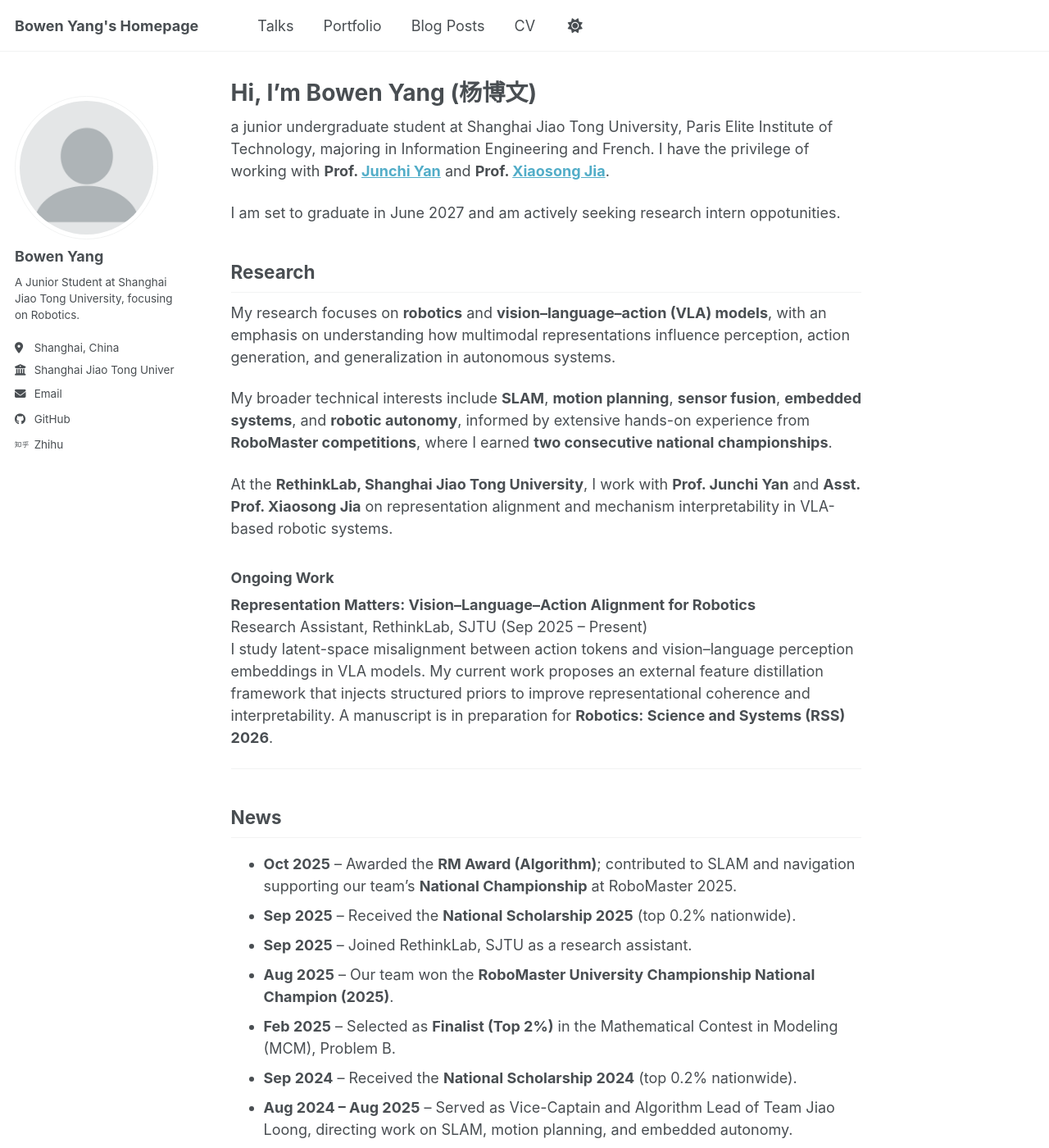
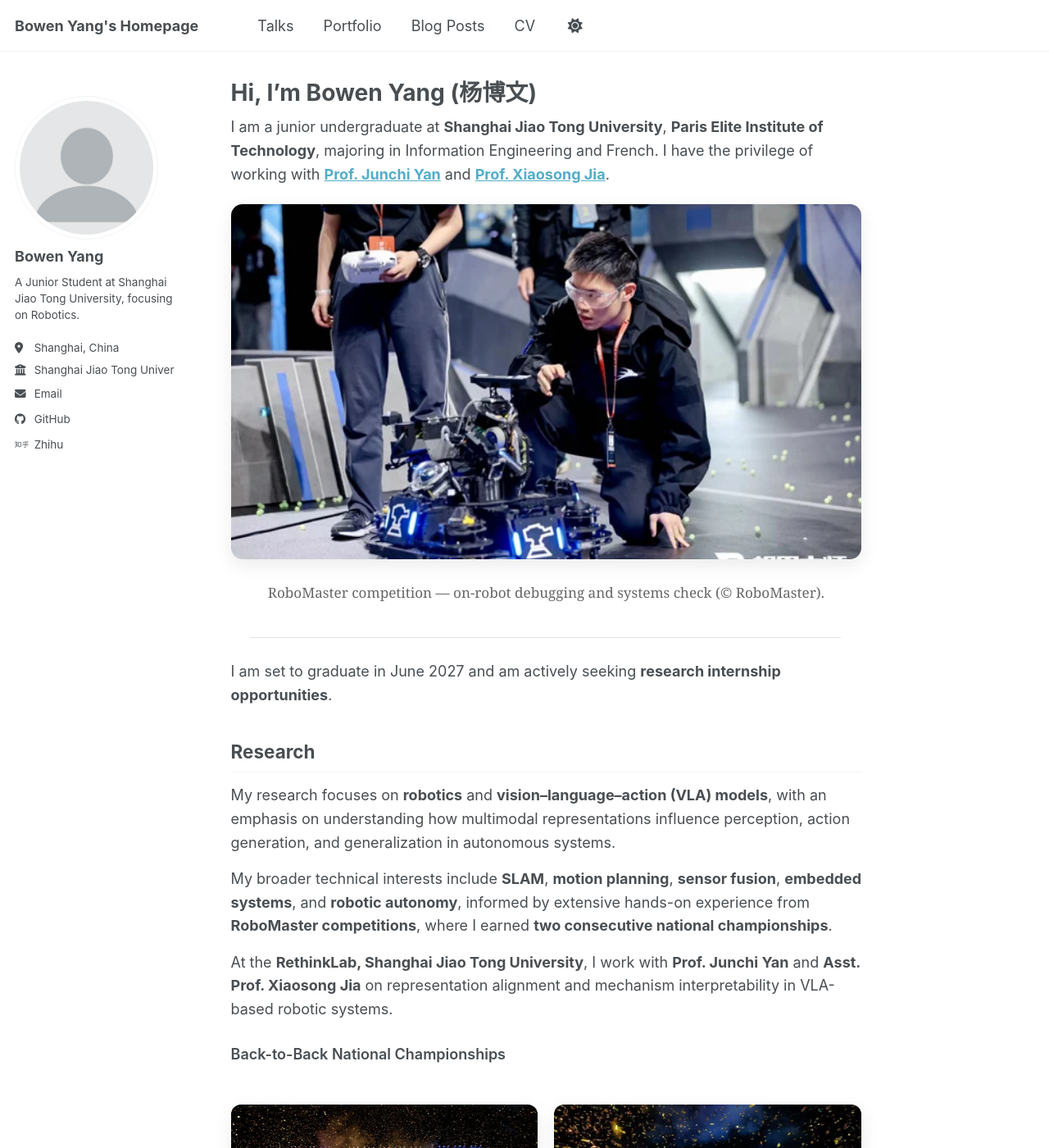
Before and after one commit to ybwowen/ybwowen.github.io, a Jekyll site: the page built from _pages/about.md, in a window 1280 px wide and 1400 px high. Shown: the whole window at 82% size. Built offline with Jekyll 4.4.1, drawn with Linux system fonts in a browser that asks for light colours; a script bundle is joined from its source files by our own code; library files that are not in the unit come from our copies; some of the changed text lies outside the part shown.

Commit message:
feat: update about.md

```diff
--- a/_includes/head/custom.html
+++ b/_includes/head/custom.html
@@ -12,6 +12,7 @@
 <link rel="icon" type="image/png" href="{{ base_path }}/images/favicon-192x192.png" sizes="192x192"/>
 <link rel="manifest" href="{{ base_path }}/images/manifest.json"/>
 <link rel="icon" href="/images/favicon.ico"/>
+<link rel="stylesheet" href="{{ '/assets/css/custom.css' | relative_url }}">
 <meta name="theme-color" content="#ffffff"/>
 
 <!-- end custom head snippets -->
--- a/_pages/about.md
+++ b/_pages/about.md
@@ -7,9 +7,30 @@
   - /about.html
 ---
 
-a junior undergraduate student at Shanghai Jiao Tong University, Paris Elite Institute of Technology, majoring in Information Engineering and French. I have the privilege of working with **Prof. [Junchi Yan](https://thinklab.sjtu.edu.cn/)** and **Prof. [Xiaosong Jia](https://jiaxiaosong1002.github.io/)**.
+<div class="hero-block">
+  <p>
+    I am a junior undergraduate at <strong>Shanghai Jiao Tong University</strong>, <strong>Paris Elite Institute of Technology</strong>, majoring in Information Engineering and French.
+    I have the privilege of working with <strong><a href="https://thinklab.sjtu.edu.cn/">Prof. Junchi Yan</a></strong> and
+    <strong><a href="https://jiaxiaosong1002.github.io/">Prof. Xiaosong Jia</a></strong>.
+  </p>
 
-I am set to graduate in June 2027 and am actively seeking research intern oppotunities.
+  <figure class="hero-figure">
+    <img src="/assets/img/robomaster/robomaster-action-1200.webp"
+         alt="RoboMaster competition — on-robot debugging and systems check"
+         loading="lazy">
+    <figcaption>
+      RoboMaster competition — on-robot debugging and systems check (© RoboMaster).
+    </figcaption>
+  </figure>
+
+  <hr class="hero-divider">
+
+  <p>
+    I am set to graduate in June 2027 and am actively seeking <strong>research internship opportunities</strong>.
+  </p>
+
+</div>
+
 
 ## Research
 
@@ -19,21 +40,72 @@
 
 At the **RethinkLab, Shanghai Jiao Tong University**, I work with **Prof. Junchi Yan** and **Asst. Prof. Xiaosong Jia** on representation alignment and mechanism interpretability in VLA-based robotic systems.
 
+### Back-to-Back National Championships
+<div class="figure-pair">
+  <!-- 2024 Champion -->
+  <figure class="figure-card">
+    <picture>
+      <source type="image/webp"
+              srcset="/assets/img/robomaster/robomaster-championship-2024-800.webp 800w,
+                      /assets/img/robomaster/robomaster-championship-2024-1200.webp 1200w,
+                      /assets/img/robomaster/robomaster-championship-2024-1600.webp 1600w"
+              sizes="(max-width: 640px) 100vw,
+                     (max-width: 1200px) 48vw,
+                     520px">
+      <img src="/assets/img/robomaster/robomaster-championship-2024-1200.webp"
+           alt="RoboMaster 2024 National Champion — Team Jiao Loong"
+           loading="lazy">
+    </picture>
+    <figcaption><strong>National Champion 2024</strong></figcaption>
+  </figure>
+
+  <!-- 2025 Champion -->
+  <figure class="figure-card">
+    <picture>
+      <source type="image/webp"
+              srcset="/assets/img/robomaster/robomaster-championship-800.webp 800w,
+                      /assets/img/robomaster/robomaster-championship-1200.webp 1200w,
+                      /assets/img/robomaster/robomaster-championship-1600.webp 1600w"
+              sizes="(max-width: 640px) 100vw,
+                     (max-width: 1200px) 48vw,
+                     520px">
+      <img src="/assets/img/robomaster/robomaster-championship-1200.webp"
+           alt="RoboMaster 2025 National Champion — Team Jiao Loong"
+           loading="lazy">
+    </picture>
+    <figcaption><strong>National Champion 2025</strong></figcaption>
+  </figure>
+</div>
+
+
 ### Ongoing Work
-**Representation Matters: Vision–Language–Action Alignment for Robotics**
-Research Assistant, RethinkLab, SJTU (Sep 2025 – Present)
-I study latent-space misalignment between action tokens and vision–language perception embeddings in VLA models. My current work proposes an external feature distillation framework that injects structured priors to improve representational coherence and interpretability. A manuscript is in preparation for **Robotics: Science and Systems (RSS) 2026**.
+<div class="project-block">
+  <div class="project-title">
+    Representation Matters: Vision–Language–Action Alignment for Robotics
+  </div>
+
+  <div class="project-meta">
+    Research Assistant, RethinkLab, SJTU
+    <span class="project-time">(Sep 2025 – Present)</span>
+  </div>
+
+  <p class="project-desc">
+    I study latent-space misalignment between action tokens and vision–language perception embeddings in VLA models.
+    My current work proposes an external feature distillation framework that injects structured priors to improve representational coherence and interpretability.
+    A manuscript is in preparation for <strong>Robotics: Science and Systems (RSS) 2026</strong>.
+  </p>
+</div>
 
 ---
 
 ## News
 
-- **Oct 2025** – Awarded the **RM Award (Algorithm)**; contributed to SLAM and navigation supporting our team’s **National Championship** at RoboMaster 2025.
-- **Sep 2025** – Received the **National Scholarship 2025** (top 0.2% nationwide).
-- **Sep 2025** – Joined RethinkLab, SJTU as a research assistant.
-- **Aug 2025** – Our team won the **RoboMaster University Championship National Champion (2025)**.
-- **Feb 2025** – Selected as **Finalist (Top 2%)** in the Mathematical Contest in Modeling (MCM), Problem B.
-- **Sep 2024** – Received the **National Scholarship 2024** (top 0.2% nationwide).
-- **Aug 2024 – Aug 2025** – Served as Vice-Captain and Algorithm Lead of Team Jiao Loong, directing work on SLAM, motion planning, and embedded autonomy.
-- **Aug 2024** – Our team won the **RoboMaster University Championship National Champion (2024)**.
-- **Oct 2023** - Joined Team Jiao Loong, RoboMaster Team of Shanghai Jiao Tong University.
+- <strong>Oct 2025</strong> – Awarded the <strong>RM Award (Algorithm)</strong>; contributed to SLAM and navigation supporting our team’s <strong>National Championship</strong> at RoboMaster 2025.
+- <strong>Sep 2025</strong> – Received the <strong>National Scholarship 2025</strong> (top 0.2% nationwide).
+- <strong>Sep 2025</strong> – Joined RethinkLab, SJTU as a research assistant.
+- <strong>Aug 2025</strong> – Our team won the <strong>RoboMaster University Championship National Champion (2025)</strong>.
+- <strong>Feb 2025</strong> – Selected as <strong>Finalist (Top 2%)</strong> in the Mathematical Contest in Modeling (MCM), Problem B.
+- <strong>Sep 2024</strong> – Received the <strong>National Scholarship 2024</strong> (top 0.2% nationwide).
+- <strong>Aug 2024 – Aug 2025</strong> – Served as Vice-Captain and Algorithm Lead of Team Jiao Loong, directing work on SLAM, motion planning, and embedded autonomy.
+- <strong>Aug 2024</strong> – Our team won the <strong>RoboMaster University Championship National Champion (2024)</strong>.
+- <strong>Oct 2023</strong> – Joined Team Jiao Loong, RoboMaster Team of Shanghai Jiao Tong University.
--- /dev/null
+++ b/assets/css/custom.css
@@ -0,0 +1,183 @@
+/* ============================================
+   Global typography & spacing (homepage tone)
+   ============================================ */
+
+.page__content {
+  font-size: 1rem;
+  line-height: 1.6;
+}
+
+/* 主标题、副标题间距稍紧，学术主页风格 */
+.page__content h1 {
+  margin-bottom: 0.4rem;
+  font-weight: 700;
+}
+.page__content h2 {
+  margin-top: 2.2rem;
+  margin-bottom: 0.8rem;
+  font-weight: 650;
+}
+.page__content h3 {
+  margin-top: 1.6rem;
+  margin-bottom: 0.4rem;
+  font-weight: 620;
+}
+
+/* 段落行距与段间距统一 */
+.page__content p {
+  margin-top: 0;
+  margin-bottom: 0.85rem;
+}
+
+/* ============================================
+   Hero block
+   ============================================ */
+
+.hero-block {
+  margin-bottom: 1.8rem;
+}
+
+/* HERO IMAGE — 16:9、无出血、caption 居中 */
+.page__content .hero-figure {
+  margin: 1.2rem 0 0.6rem 0;
+  text-align: center !important;           /* caption 居中 */
+}
+
+.page__content .hero-figure img {
+  width: 100%;
+  max-width: 100%;                         /* 不超出内容宽度 */
+  height: auto;
+  aspect-ratio: 16 / 9;                    /* 统一比例 */
+  object-fit: cover;
+  border-radius: 14px;
+  display: block;
+  margin-left: auto;
+  margin-right: auto;
+  box-shadow: 0 8px 22px rgba(0,0,0,.08);
+}
+
+/* Hero caption 居中、浅灰色、略小一号 */
+.page__content .hero-figure figcaption {
+  margin-top: 0.5rem;
+  font-size: 0.95rem;
+  color: #666;
+  text-align: center !important;           /* 强制覆盖主题默认样式 */
+  width: 100%;
+  display: block;
+}
+
+/* 分割线，宽度略小于正文宽 */
+.hero-divider {
+  margin: 1.8rem auto 1.5rem;
+  max-width: 720px;
+  border: 0;
+  border-top: 1px solid #e2e2e2;
+}
+
+/* Dark mode 调整 */
+@media (prefers-color-scheme: dark) {
+  .page__content .hero-figure img {
+    box-shadow: 0 8px 22px rgba(0,0,0,.55);
+  }
+  .page__content .hero-figure figcaption {
+    color: #b8b8b8;
+  }
+  .hero-divider {
+    border-top-color: #444;
+  }
+}
+
+/* ============================================
+   Back-to-back champion cards
+   ============================================ */
+
+.figure-pair {
+  display: grid;
+  gap: 20px;
+  grid-template-columns: 1fr;
+  justify-items: center;
+  margin: 0.8rem 0 1.5rem;
+}
+@media (min-width: 768px) {
+  .figure-pair {
+    grid-template-columns: 1fr 1fr;
+  }
+}
+
+.figure-card {
+  width: 100%;
+  max-width: 520px;
+  text-align: center !important;    /* caption 居中 */
+}
+
+.figure-card img {
+  width: 100%;
+  aspect-ratio: 16 / 9;
+  object-fit: cover;
+  border-radius: 12px;
+  box-shadow: 0 8px 24px rgba(0,0,0,.08);
+  transition: transform .25s ease, box-shadow .25s ease;
+}
+
+.figure-card img:hover {
+  transform: scale(1.015);
+  box-shadow: 0 10px 30px rgba(0,0,0,.15);
+}
+
+.figure-card figcaption {
+  margin-top: 0.4rem;
+  font-size: 1rem;
+  font-weight: 500;
+  color: #444;
+  text-align: center !important;
+}
+
+@media (prefers-color-scheme: dark) {
+  .figure-card figcaption {
+    color: #ccc;
+  }
+}
+
+/* ============================================
+   Project block formatting (Ongoing Work)
+   ============================================ */
+
+.project-block {
+  margin-bottom: 1.8rem;
+}
+
+.project-title {
+  font-size: 1.05rem;
+  font-weight: 650;
+  margin-bottom: 0.15rem;
+}
+
+.project-meta {
+  font-size: 0.95rem;
+  color: #666;
+  margin-bottom: 0.5rem;
+}
+
+.project-time {
+  color: #888;
+}
+
+.project-desc {
+  margin-top: 0.3rem;
+  font-size: 0.97rem;
+  line-height: 1.55;
+}
+
+
+/* ===== FORCE CENTER CAPTION FOR FIGURE-CARD ===== */
+.page__content figure.figure-card {
+  text-align: center !important;
+}
+
+.page__content figure.figure-card figcaption {
+  text-align: center !important;
+  margin-left: auto !important;
+  margin-right: auto !important;
+  display: block !important;
+  width: 100% !important;
+}
```
Also changed, not shown: assets/img/robomaster/robomaster-action-1200.webp (added), assets/img/robomaster/robomaster-action-1600.webp (added), assets/img/robomaster/robomaster-action-800.webp (added), assets/img/robomaster/robomaster-action-placeholder-24.webp (added), assets/img/robomaster/robomaster-championship-1200.webp (added), assets/img/robomaster/robomaster-championship-1600.webp (added), assets/img/robomaster/robomaster-championship-2024-1200.webp (added), assets/img/robomaster/robomaster-championship-2024-1600.webp (added), assets/img/robomaster/robomaster-championship-2024-800.webp (added), assets/img/robomaster/robomaster-championship-2024-placeholder-24.webp (added), assets/img/robomaster/robomaster-championship-800.webp (added), assets/img/robomaster/robomaster-championship-placeholder-24.webp (added).
